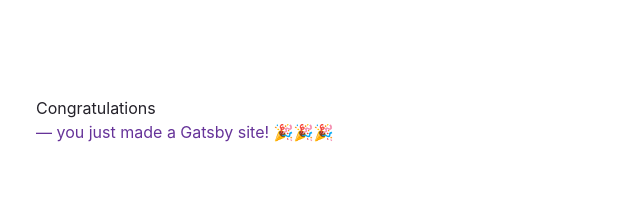
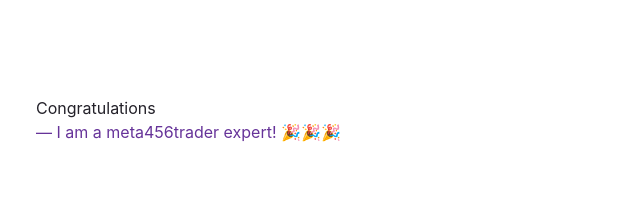
Before and after one commit to meta456trader/idle-blog, a Gatsby site: page / in a window 1280 px wide. Shown: the top 204 px of the page, 60-700 px from the left. Built offline with nearby package versions, Linux system fonts and the light colour scheme; Gatsby itself is replaced by a stand-in of ours.

Commit message:
change title

```diff
--- a/src/pages/index.tsx
+++ b/src/pages/index.tsx
@@ -142,7 +142,7 @@
       <h1 style={headingStyles}>
         Congratulations
         <br />
-        <span style={headingAccentStyles}>— you just made a Gatsby site! 🎉🎉🎉</span>
+        <span style={headingAccentStyles}>— I am a meta456trader expert! 🎉🎉🎉</span>
       </h1>
       <p style={paragraphStyles}>
         Edit <code style={codeStyles}>src/pages/index.tsx</code> to see this page
```
